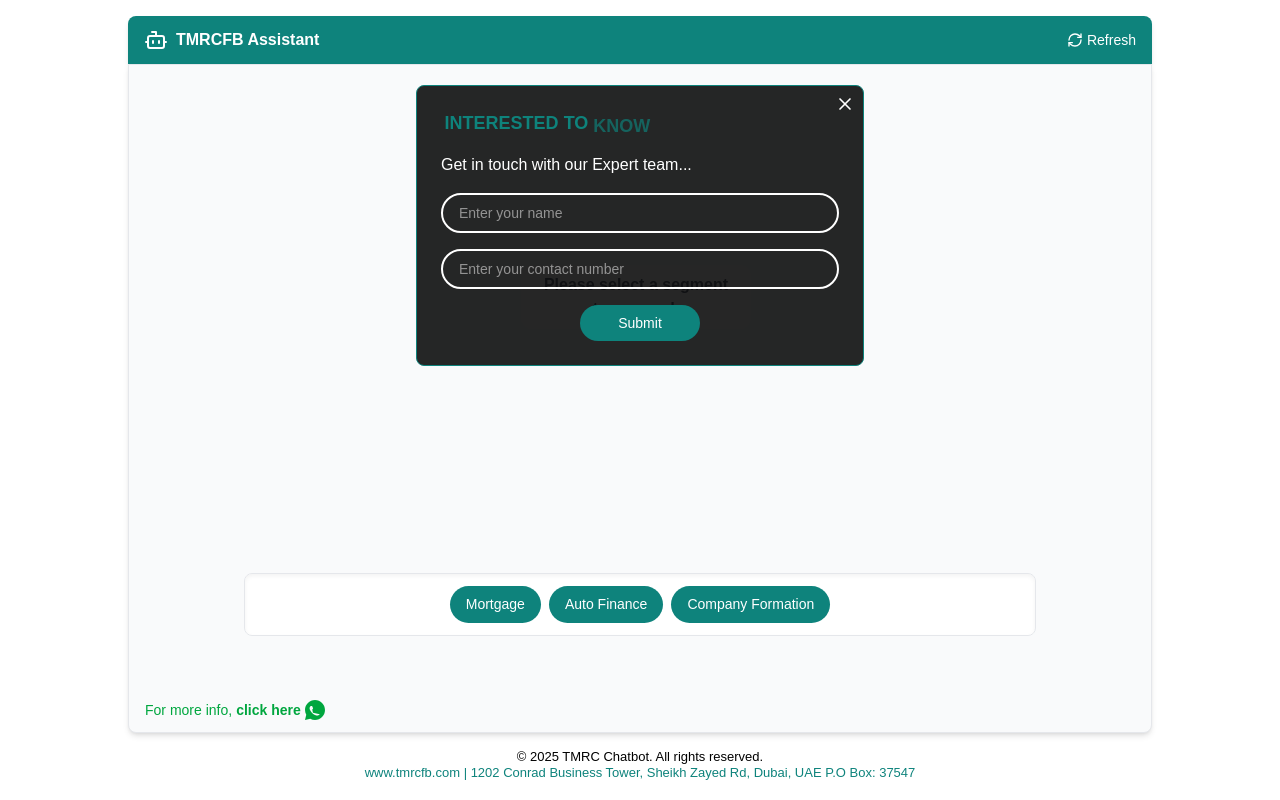
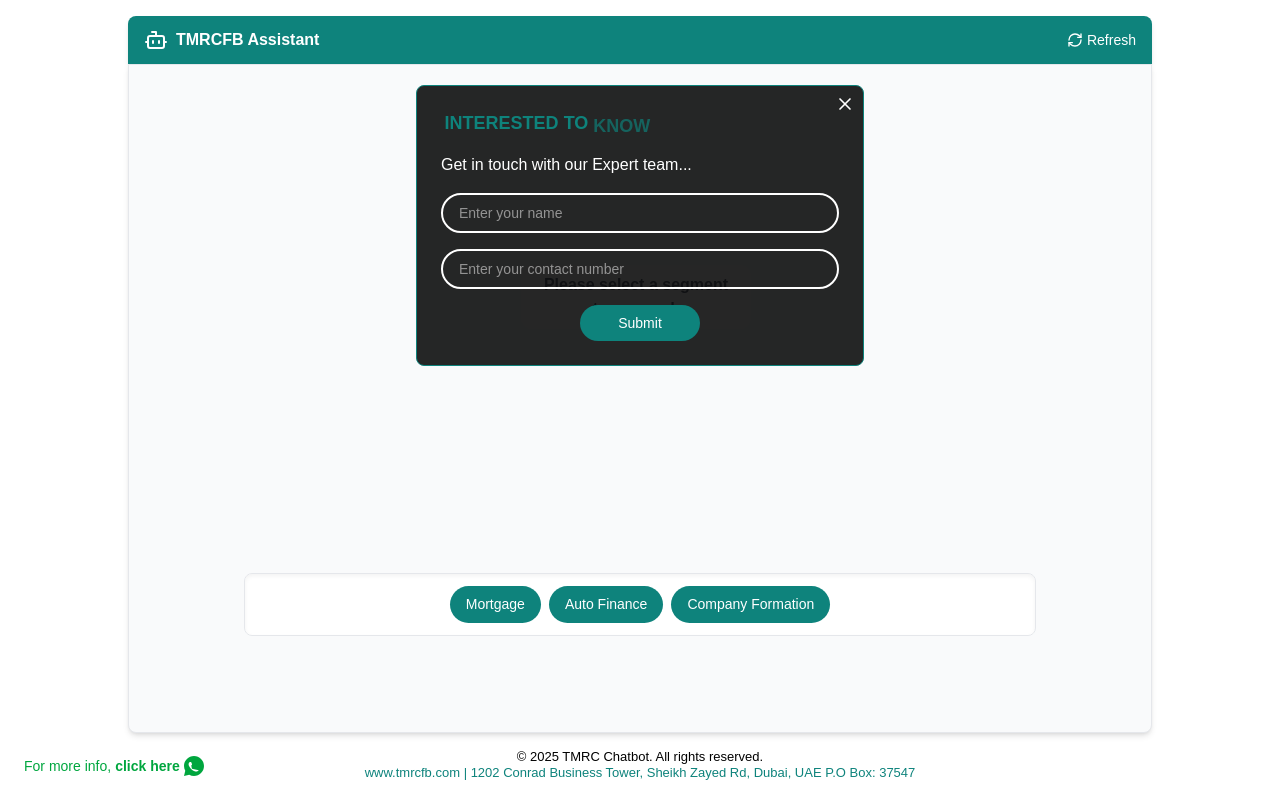
Before and after one commit to Mehwishhasny/chatbot, a Next.js app: page / in a window 1280 px wide. Built offline with nearby package versions, Linux system fonts and the light colour scheme.

Commit message:
change in whatsapp position

```diff
--- a/app/api/submit/route.ts
+++ b/app/api/submit/route.ts
@@ -37,9 +37,9 @@
       body: JSON.stringify(payload),
     });
 
-    const resultText = await googleResponse.text(); // ✅ fix here
+    const resultText = await googleResponse.text();
 
-    const res = NextResponse.json({ success: true, result: resultText }); // ✅ updated return
+    const res = NextResponse.json({ success: true, result: resultText });
     res.headers.set('Access-Control-Allow-Origin', '*');
     return res;
   } catch (error: any) {
--- a/components/chatbot.tsx
+++ b/components/chatbot.tsx
@@ -97,9 +97,6 @@
     e.preventDefault();
     if (!clientName.trim() || !clientContact.trim()) return;
 
-    const clients: LocalClient[] = JSON.parse(localStorage.getItem("data") || "[]");
-    clients.push({ name: clientName, phone: clientContact });
-    localStorage.setItem("clients", JSON.stringify(clients));
 
     fetch("https://www.tmrcbot.com/api/submit", {
       method: "POST",
@@ -116,21 +113,21 @@
     setClientName("");
     setClientContact("");
     setShowModal(false);
-    alert("Client details saved successfully!");
+    alert("Thank you! Our team will contact you soon.");
   };
 
   const handleCloseModal = () => {
     setShowModal(false);
   };
 
-  const whatsappLink =
-    "https://wa.me/971505899143?text=Hi%20I%20am%20interested%20in%20learning%20more%20about%20your%20services";
+
+  const whatsappLink = "https://api.whatsapp.com/send?phone=971505899143&text=Hi%20I%20am%20interested%20in%20learning%20more%20about%20your%20services";
     const firstLineText = "INTERESTED TO KNOW MORE ABOUT US??";
     const words = firstLineText.split(" ");
 
   return (
 
-    <div className="min-h-screen h-screen overflow-y-auto flex flex-col items-center justify-start bg-white p-4">
+    <div className="min-h-screen sm:h-screen overflow-y-auto flex flex-col items-center justify-start bg-white p-4">
        <div className={`w-full ${showModal ? 'blur-sm' : ''}`}>
       <WelcomePopup />
       </div>
@@ -246,7 +243,7 @@
 
         {showModal && (
   <div className="fixed sm:top-0 inset-0 z-50 bg-opacity-40 flex justify-center sm:h-[450px] items-center overflow-y-auto">
-    <div className="bg-black/85 rounded-lg p-6 w-[90%] max-w-md relative border border-[#0e837c] mx-auto">
+    <div className="bg-black/85 rounded-lg p-6 sm:w-[90%] w-[85%] max-w-md relative border border-[#0e837c] mx-auto">
       <button
         onClick={handleCloseModal}
         className="absolute top-2 right-2 text-white hover:text-gray-700 cursor-pointer"
@@ -298,7 +295,7 @@
             href={whatsappLink}
             target="_blank"
             rel="noopener noreferrer"
-            className="text-green-600 fixed sm:bottom-20 bottom-18 hover:text-green-800 flex items-center gap-1 text-sm cursor-pointer"
+           className="text-green-600 fixed bottom-4 left-4 sm:bottom-6 sm:left-6 hover:text-green-800 flex items-center gap-1 text-sm cursor-pointer z-10"
           >
             For more info, <b>click here</b>
             <svg className="w-5 h-5" fill="currentColor" viewBox="0 0 24 24">
```
